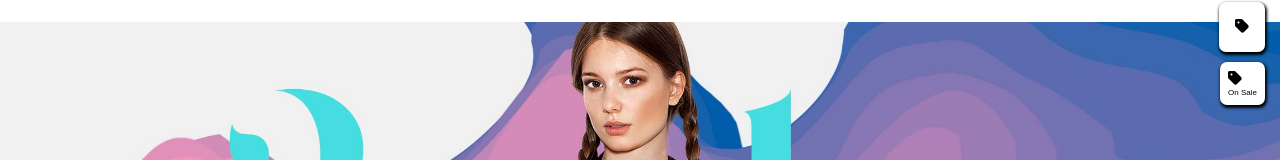
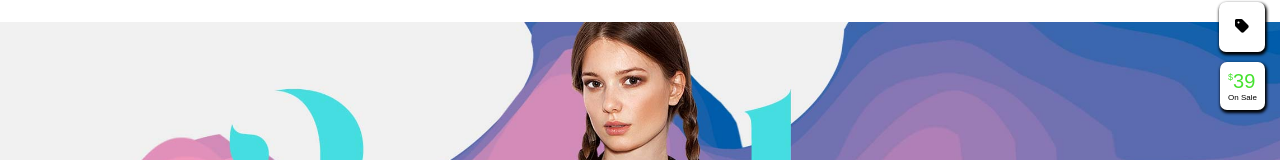
Before and after one commit to Pietro907/proj-html-vuejs, a Vue app: page / in a window 1280 px wide. Shown: the part 126-286 px from the top of the page. Built offline with nearby package versions, Linux system fonts and the light colour scheme.

Commit message:
add fix .square1: color, font-size, position

```diff
--- a/src/components/MainJumbotron.vue
+++ b/src/components/MainJumbotron.vue
@@ -37,7 +37,8 @@
         </div>
 
         <div class="square1">
-            <i class="fa-solid fa-tag"></i>
+            <span class="color_green small">$</span>
+            <span class="color_green number">39</span>
             <p>On Sale</p>
         </div>
 
@@ -102,9 +103,18 @@
     background-color: var(--bg-primary);
     padding: 0.5rem;
     box-shadow: 1px 2px 3px 1px;
+    & .small {
+        font-size: 9px;
+        position: relative;
+        bottom: 8px;
+    }
+    & .number {
+        font-size: 20px;
+    }
     & p{
         font-size: 8px;
     }
+
 }
 
 
@@ -139,4 +149,11 @@
     margin: 0 0.5rem;
 }
 
+
+/* Color */
+
+.color_green {
+    color: #46e230;
+}
+
 </style>
```
